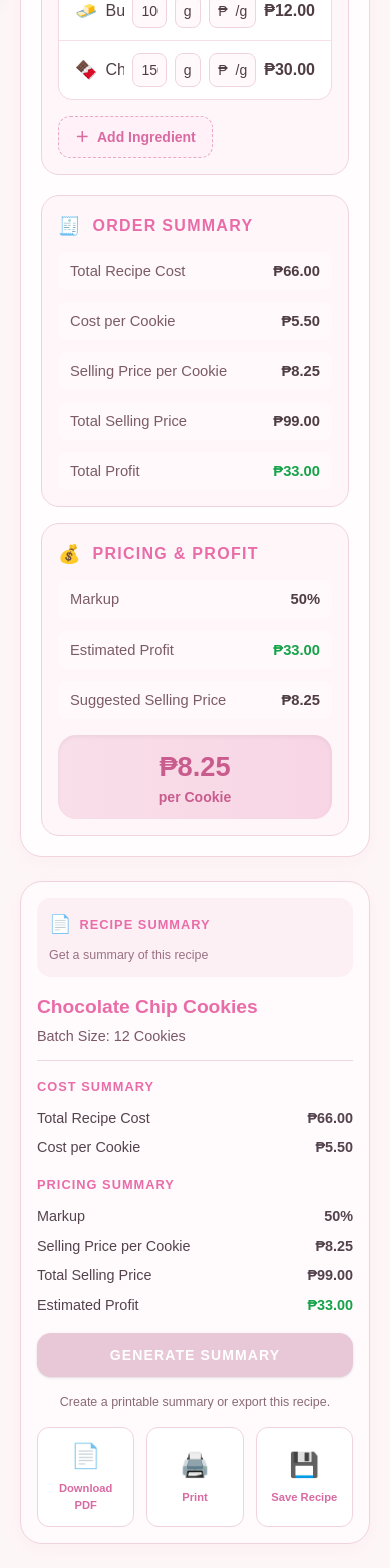
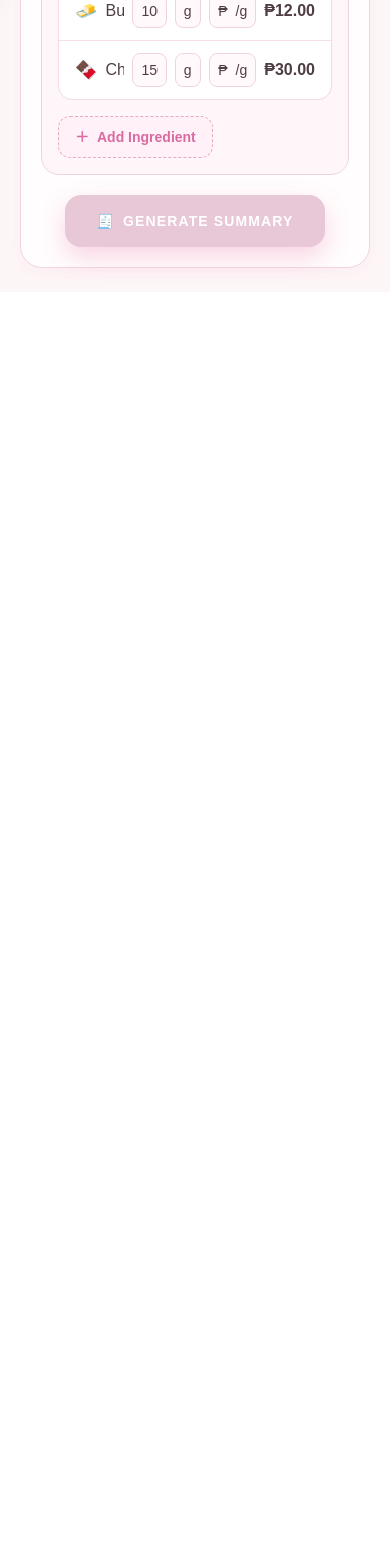
Before and after one commit to Lunalyna2/BudgetBake-, a Next.js app in the folder my-app/: page /cost_calculator in a window 390 px wide. Shown: the part 861-2429 px from the top of the page. After the commit the page ends 1153 px from the top, so only its background shows below. Built offline with nearby package versions, Linux system fonts and the light colour scheme.

Commit message:
feat: cost calculator modal

```diff
--- a/my-app/app/components/CostCalculator.tsx
+++ b/my-app/app/components/CostCalculator.tsx
@@ -29,6 +29,7 @@ export default function CostCalculator() {
   const [batchSize, setBatchSize] = useState("12");
   const [markup, setMarkup] = useState(50);
   const [summaryGenerated, setSummaryGenerated] = useState(false);
+  const [isSummaryModalOpen, setIsSummaryModalOpen] = useState(false);
   const [batchScaled, setBatchScaled] = useState(false);
   const [ingredients, setIngredients] = useState<Ingredient[]>(ingredientTemplates);
 
@@ -65,6 +66,7 @@ export default function CostCalculator() {
       },
     ]);
     setSummaryGenerated(false);
+    setIsSummaryModalOpen(false);
   };
 
   const handleIngredientChange = (id: number, field: keyof Ingredient, value: string | number) => {
@@ -74,6 +76,7 @@ export default function CostCalculator() {
       ),
     );
     setSummaryGenerated(false);
+    setIsSummaryModalOpen(false);
   };
 
   const handleScaleBatch = () => {
@@ -83,6 +86,7 @@ export default function CostCalculator() {
     });
     setBatchScaled(true);
     setSummaryGenerated(false);
+    setIsSummaryModalOpen(false);
   };
 
   const normalizeNumericValue = (value: string) => {
@@ -131,9 +135,20 @@ export default function CostCalculator() {
     printWindow.print();
   };
 
+  const handleGenerateSummary = () => {
+    if (!batchScaled) return;
+
+    setSummaryGenerated(true);
+    setIsSummaryModalOpen(true);
+  };
+
+  const handleCloseSummaryModal = () => {
+    setIsSummaryModalOpen(false);
+  };
+
   return (
     <main className="min-h-screen bg-[#fdf6f7] px-5 py-6 text-[#5d4a52]">
-      <div className="mx-auto flex max-w-[1360px] flex-col gap-6 lg:flex-row">
+      <div className="mx-auto flex max-w-340 flex-col gap-6">
         <div className="flex-1 rounded-[22px] border border-[#f2d4df] bg-[#fffdfd] p-5 shadow-[0_5px_18px_rgba(240,154,188,0.08)]">
           <div className="mb-5 flex items-center gap-3">
             <div className="flex h-12 w-12 items-center justify-center rounded-full bg-[#f9dfe9] text-2xl">
@@ -189,7 +204,7 @@ export default function CostCalculator() {
                   <button
                     type="button"
                     onClick={handleScaleBatch}
-                    className="rounded-lg bg-gradient-to-r from-[#ea7bb3] to-[#e65aa0] px-3 py-2 text-sm font-bold text-white shadow-sm"
+                    className="rounded-lg bg-linear-to-r from-[#ea7bb3] to-[#e65aa0] px-3 py-2 text-sm font-bold text-white shadow-sm"
                   >
                     Scale Batch
                   </button>
@@ -260,7 +275,7 @@ export default function CostCalculator() {
                   </div>
 
                   <div className="text-right font-semibold text-[#4f3d44]">
-                    {currency.format(ingredient.quantity * ingredient.unitCost)}
+                    {currency.format((Number(ingredient.quantity) || 0) * ingredient.unitCost)}
                   </div>
                 </div>
               ))}
@@ -276,163 +291,108 @@ export default function CostCalculator() {
             </button>
           </div>
 
-          <div className="mt-5 grid gap-4 xl:grid-cols-[1fr_1fr]">
-            <div className="rounded-[18px] border border-[#f1d3de] bg-[#fff6fa] p-4">
-              <div className="mb-3 flex items-center gap-3 text-[#e96ca8]">
-                <span className="text-lg">🧾</span>
-                <h3 className="text-[1rem] font-black uppercase tracking-[0.08em]">Order Summary</h3>
+          <div className="mt-5 flex justify-center">
+            <button
+              type="button"
+              onClick={handleGenerateSummary}
+              disabled={!batchScaled}
+              className={`inline-flex min-w-65 items-center justify-center gap-2 rounded-2xl px-6 py-4 text-sm font-black uppercase tracking-[0.08em] text-white shadow-[0_10px_24px_rgba(233,106,162,0.28)] transition ${
+                batchScaled
+                  ? "bg-linear-to-r from-[#ea78b3] to-[#e55ea4]"
+                  : "cursor-not-allowed bg-[#e8c7d7]"
+              }`}
+            >
+              <span>🧾</span>
+              Generate Summary
+            </button>
+          </div>
+        </div>
+
+      </div>
+
+      {isSummaryModalOpen && (
+        <div className="fixed inset-0 z-50 flex items-center justify-center bg-black/40 px-4 py-6 backdrop-blur-sm">
+          <div className="w-full max-w-2xl rounded-[28px] bg-[#fffdfd] p-6 shadow-[0_24px_80px_rgba(141,75,103,0.22)]">
+            <div className="flex items-start justify-between gap-4 border-b border-[#f2d8e3] pb-4">
+              <div>
+                <div className="flex items-center gap-3 text-[#e96ca8]">
+                  <span className="text-2xl">🧾</span>
+                  <h2 className="text-[1.4rem] font-black uppercase tracking-[0.08em]">Recipe Summary</h2>
+                </div>
+                <p className="mt-1 text-sm text-[#8f6b79]">Here’s your generated receipt-style summary.</p>
+              </div>
+              <button
+                type="button"
+                onClick={handleCloseSummaryModal}
+                className="rounded-full border border-[#f1d3de] bg-white px-3 py-2 text-sm font-bold text-[#e96ca8] hover:bg-[#fff4f8]"
+              >
+                Close
+              </button>
+            </div>
+
+            <div className="mt-5 rounded-[22px] border border-[#f3d9e5] bg-[#fff8fb] p-5">
+              <div className="flex flex-col gap-4 border-b border-dashed border-[#f2d8e3] pb-4 sm:flex-row sm:items-center sm:justify-between">
+                <div>
+                  <h3 className="text-[1.25rem] font-black text-[#5d4a52]">{recipeName}</h3>
+                  <p className="mt-1 text-sm text-[#8f6b79]">Batch Size: {Number(batchSize) || 0} Cookies</p>
+                </div>
+                <div className="rounded-2xl bg-white px-4 py-3 text-right shadow-sm">
+                  <p className="text-xs font-bold uppercase tracking-[0.08em] text-[#c96f96]">Suggested Price</p>
+                  <p className="text-2xl font-black text-[#e64d8d]">{currency.format(totals.sellingPricePerCookie)}</p>
+                  <p className="text-xs font-semibold text-[#8f6b79]">per cookie</p>
+                </div>
               </div>
 
-              <div className="space-y-3 text-[0.92rem]">
-                <div className="flex items-center justify-between gap-3 rounded-lg bg-[#fff9fb] px-3 py-2">
+              <div className="mt-5 space-y-3 text-[0.95rem]">
+                <div className="flex items-center justify-between rounded-2xl bg-white px-4 py-3 shadow-sm">
                   <span className="text-[#7b5b67]">Total Recipe Cost</span>
                   <span className="font-bold text-[#4f3d44]">{currency.format(totals.totalRecipeCost)}</span>
                 </div>
-                <div className="flex items-center justify-between gap-3 rounded-lg bg-[#fff9fb] px-3 py-2">
+                <div className="flex items-center justify-between rounded-2xl bg-white px-4 py-3 shadow-sm">
                   <span className="text-[#7b5b67]">Cost per Cookie</span>
                   <span className="font-bold text-[#4f3d44]">{currency.format(totals.costPerCookie)}</span>
                 </div>
-                <div className="flex items-center justify-between gap-3 rounded-lg bg-[#fff9fb] px-3 py-2">
+                <div className="flex items-center justify-between rounded-2xl bg-white px-4 py-3 shadow-sm">
                   <span className="text-[#7b5b67]">Selling Price per Cookie</span>
                   <span className="font-bold text-[#4f3d44]">{currency.format(totals.sellingPricePerCookie)}</span>
                 </div>
-                <div className="flex items-center justify-between gap-3 rounded-lg bg-[#fff9fb] px-3 py-2">
-                  <span className="text-[#7b5b67]">Total Selling Price</span>
-                  <span className="font-bold text-[#4f3d44]">{currency.format(totals.totalSellingPrice)}</span>
+                <div className="flex items-center justify-between rounded-2xl bg-[#f6fff2] px-4 py-3 shadow-sm">
+                  <span className="font-semibold text-[#4f6a3f]">Estimated Profit</span>
+                  <span className="font-black text-[#16a34a]">{currency.format(totals.estimatedProfit)}</span>
                 </div>
-                <div className="flex items-center justify-between gap-3 rounded-lg bg-[#fff9fb] px-3 py-2">
-                  <span className="text-[#7b5b67]">Total Profit</span>
-                  <span className="font-bold text-[#16a34a]">{currency.format(totals.estimatedProfit)}</span>
+                <div className="flex items-center justify-between rounded-2xl bg-[#fff1f7] px-4 py-3 shadow-sm">
+                  <span className="text-[#7b5b67]">Markup</span>
+                  <span className="font-bold text-[#4f3d44]">{markup}%</span>
                 </div>
               </div>
             </div>
 
-            <div className="rounded-[18px] border border-[#f1d3de] bg-[#fff6fa] p-4">
-              <div className="mb-3 flex items-center gap-3 text-[#e96ca8]">
-                <span className="text-lg">💰</span>
-                <h3 className="text-[1rem] font-black uppercase tracking-[0.08em]">Pricing & Profit</h3>
-              </div>
-
-              <div className="space-y-3 text-[0.92rem]">
-                <div className="flex items-center justify-between gap-3 rounded-lg bg-[#fff9fb] px-3 py-2">
-                  <span className="text-[#7b5b67]">Markup</span>
-                  <span className="font-bold text-[#4f3d44]">{markup}%</span>
-                </div>
-                <div className="flex items-center justify-between gap-3 rounded-lg bg-[#fff9fb] px-3 py-2">
-                  <span className="text-[#7b5b67]">Estimated Profit</span>
-                  <span className="font-bold text-[#16a34a]">{currency.format(totals.estimatedProfit)}</span>
-                </div>
-                <div className="flex items-center justify-between gap-3 rounded-lg bg-[#fff9fb] px-3 py-2">
-                  <span className="text-[#7b5b67]">Suggested Selling Price</span>
-                  <span className="font-bold text-[#4f3d44]">{currency.format(totals.sellingPricePerCookie)}</span>
-                </div>
-              </div>
-
-              <div className="mt-4 rounded-[18px] bg-gradient-to-r from-[#f8dfe9] to-[#f8d5e5] p-3 text-center text-[#c95b8d] shadow-inner">
-                <div className="text-[1.7rem] font-black">₱{totals.sellingPricePerCookie.toFixed(2)}</div>
-                <div className="text-sm font-semibold">per Cookie</div>
-              </div>
+            <div className="mt-5 grid gap-3 sm:grid-cols-3">
+              <button
+                type="button"
+                onClick={handlePrintPdf}
+                className="rounded-2xl border border-[#f0d3df] bg-white px-4 py-3 text-sm font-bold text-[#d96aa2] hover:bg-[#fff5f9]"
+              >
+                Print
+              </button>
+              <button
+                type="button"
+                onClick={handlePrintPdf}
+                className="rounded-2xl border border-[#f0d3df] bg-white px-4 py-3 text-sm font-bold text-[#d96aa2] hover:bg-[#fff5f9]"
+              >
+                Save PDF
+              </button>
+              <button
+                type="button"
+                onClick={handleCloseSummaryModal}
+                className="rounded-2xl bg-linear-to-r from-[#ea78b3] to-[#e55ea4] px-4 py-3 text-sm font-black text-white shadow-sm"
+              >
+                Done
+              </button>
             </div>
           </div>
         </div>
-
-        <aside className="w-full max-w-[360px] rounded-[22px] border border-[#f1d3de] bg-[#fffafc] p-4 shadow-[0_5px_18px_rgba(240,154,188,0.08)]">
-          <div className="mb-4 rounded-[14px] bg-[#fdf0f5] p-3">
-            <div className="mb-2 flex items-center justify-between">
-              <div className="flex items-center gap-2 text-[#e96ca8]">
-                <span className="text-lg">📄</span>
-                <span className="text-[0.8rem] font-black uppercase tracking-[0.08em]">Recipe Summary</span>
-              </div>
-            </div>
-            <p className="text-[0.78rem] text-[#9a7182]">Get a summary of this recipe</p>
-          </div>
-
-          <div className="mb-4 border-b border-[#f0d7e1] pb-3">
-            <h2 className="text-[1.2rem] font-black text-[#e96ca8]">{recipeName}</h2>
-            <p className="mt-1 text-[0.9rem] text-[#7a5868]">Batch Size: {Number(batchSize) || 0} Cookies</p>
-          </div>
-
-          <div className="mb-4">
-            <h3 className="mb-3 text-[0.8rem] font-black uppercase tracking-[0.08em] text-[#e96ca8]">Cost Summary</h3>
-            <div className="space-y-2 text-[0.9rem] text-[#54434d]">
-              <div className="flex items-center justify-between gap-3">
-                <span>Total Recipe Cost</span>
-                <span className="font-bold">{currency.format(totals.totalRecipeCost)}</span>
-              </div>
-              <div className="flex items-center justify-between gap-3">
-                <span>Cost per Cookie</span>
-                <span className="font-bold">{currency.format(totals.costPerCookie)}</span>
-              </div>
-            </div>
-          </div>
-
-          <div className="mb-4">
-            <h3 className="mb-3 text-[0.8rem] font-black uppercase tracking-[0.08em] text-[#e96ca8]">Pricing Summary</h3>
-            <div className="space-y-2 text-[0.9rem] text-[#54434d]">
-              <div className="flex items-center justify-between gap-3">
-                <span>Markup</span>
-                <span className="font-bold">{markup}%</span>
-              </div>
-              <div className="flex items-center justify-between gap-3">
-                <span>Selling Price per Cookie</span>
-                <span className="font-bold">{currency.format(totals.sellingPricePerCookie)}</span>
-              </div>
-              <div className="flex items-center justify-between gap-3">
-                <span>Total Selling Price</span>
-                <span className="font-bold">{currency.format(totals.totalSellingPrice)}</span>
-              </div>
-              <div className="flex items-center justify-between gap-3">
-                <span>Estimated Profit</span>
-                <span className="font-bold text-[#16a34a]">{currency.format(totals.estimatedProfit)}</span>
-              </div>
-            </div>
-          </div>
-
-          <button
-            type="button"
-            onClick={() => {
-              if (!batchScaled) return;
-              setSummaryGenerated(true);
-            }}
-            disabled={!batchScaled}
-            className={`mb-4 w-full rounded-[14px] px-4 py-3 text-sm font-black uppercase tracking-[0.08em] text-white shadow-sm ${
-              batchScaled
-                ? "bg-gradient-to-r from-[#ea78b3] to-[#e55ea4]"
-                : "cursor-not-allowed bg-[#e8c7d7]"
-            }`}
-          >
-            Generate Summary
-          </button>
-
-          <p className="mb-4 text-center text-[0.78rem] text-[#8a6a75]">
-            Create a printable summary or export this recipe.
-          </p>
-
-          <div className="grid grid-cols-3 gap-3 text-center text-[0.7rem] font-semibold text-[#d96aa2]">
-            <button type="button" onClick={handlePrintPdf} className="rounded-xl border border-[#f0d3df] bg-white p-3">
-              <div className="mb-2 text-2xl">📄</div>
-              Download PDF
-            </button>
-            <button type="button" onClick={handlePrintPdf} className="rounded-xl border border-[#f0d3df] bg-white p-3">
-              <div className="mb-2 text-2xl">🖨️</div>
-              Print
-            </button>
-            <button type="button" className="rounded-xl border border-[#f0d3df] bg-white p-3">
-              <div className="mb-2 text-2xl">💾</div>
-              Save Recipe
-            </button>
-          </div>
-
-          {summaryGenerated && (
-            <div className="mt-4 rounded-[14px] border border-[#f3d9e5] bg-[#fff6fa] p-3 text-[0.8rem] text-[#5d4a52]">
-              <strong className="block text-[#e96ca8]">Summary</strong>
-              <p className="mt-2">
-                {recipeName} produces a total recipe cost of {currency.format(totals.totalRecipeCost)} and an estimated profit of {currency.format(totals.estimatedProfit)}.
-              </p>
-            </div>
-          )}
-        </aside>
-      </div>
+      )}
     </main>
   );
 }
```
Also changed, not shown: 1 other file (tests, documents, lock files or other folders).
